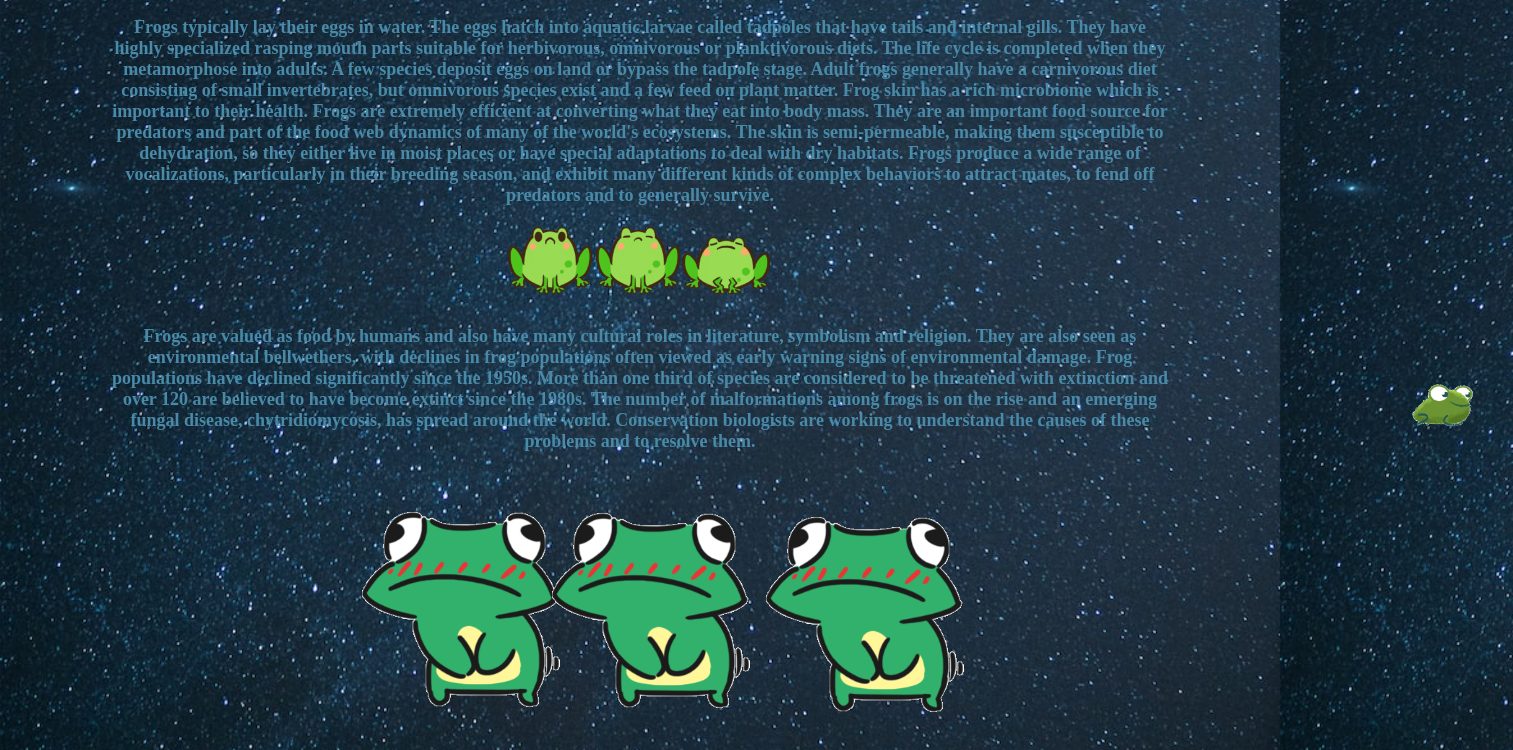
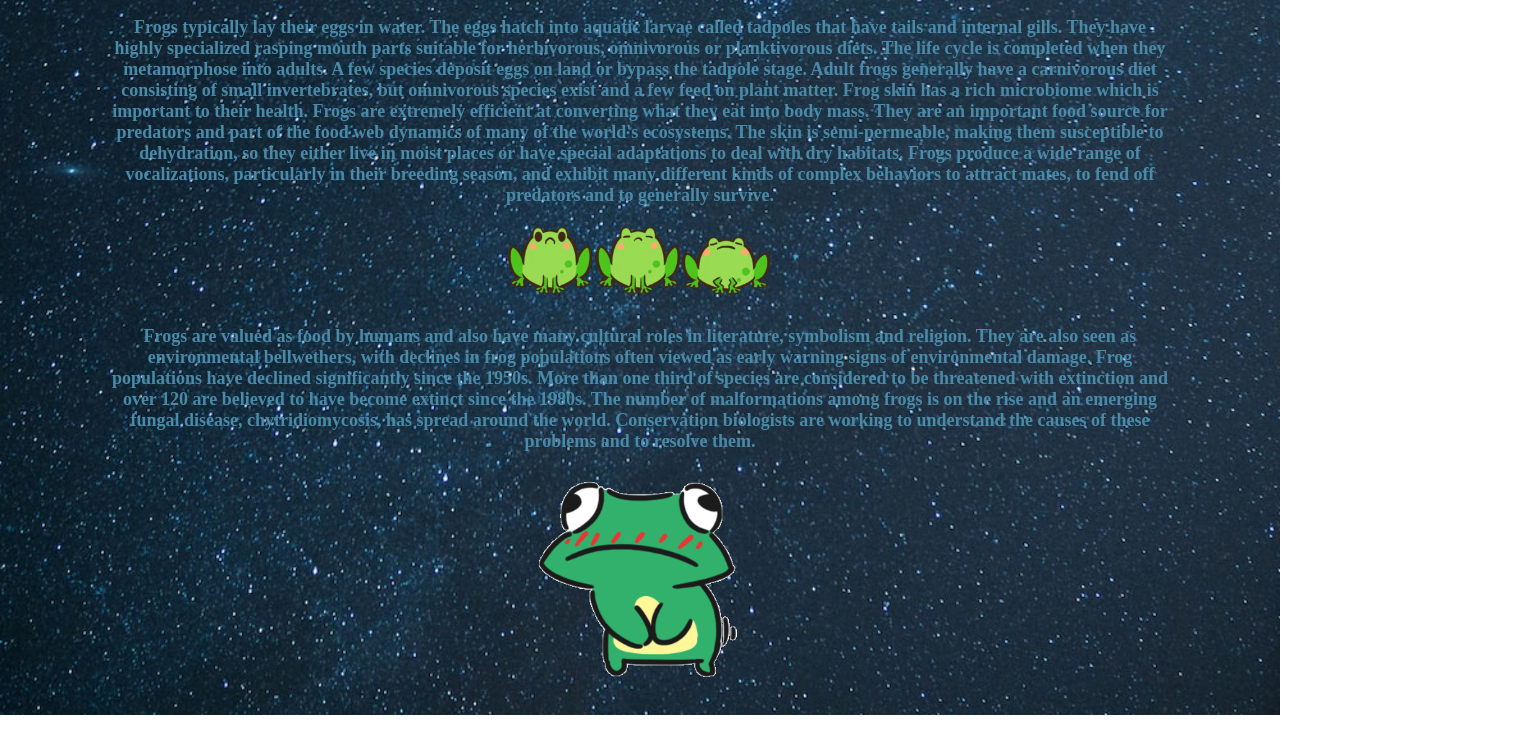
Before and after one commit to dezpez2/Homescreen, a plain HTML site: page index.html in a window 1280 px wide. Shown: the part 717-1467 px from the top of the page, 1513 px wide, since content can reach past the window. After the commit the page ends 1432 px from the top, so only its background shows below. Drawn offline with Linux system fonts and the light colour scheme.

Commit message:
deleted frogies

```diff
--- a/index.html
+++ b/index.html
@@ -20,7 +20,7 @@
     position: relative;
     width: 350px;
     margin: -20 auto;
-    margin-left: 37% ;
+    margin-left: 38% ;
 
   }
 
@@ -90,32 +90,11 @@
     padding: 0px 100px;
   }
 
-  .jumpy-frog {
-    width: 130px;
-    margin-bottom: 150;
-    margin-top: -250;
-    margin-left: 1375px;
-  }
-
   .blushin-froggie {
     width: 200px;
     margin-bottom: 30;
     margin-top: -90;
-    margin-left: 28%;
-  }
-
-  .blushin-froggie2 {
-    width: 200px;
-    margin-bottom: 30;
-    margin-top: -220;
-    margin-left: 60%;
-  }
-
-  .blushin-froggie3 {
-    width: 200px;
-    margin-bottom: 30;
-    margin-top: -229;
-    margin-left: 43%;
+    margin-left: 42%;
   }
 
 </style>
@@ -132,8 +111,5 @@
   <h3 class="froggy-text3">Frogs typically lay their eggs in water. The eggs hatch into aquatic larvae called tadpoles that have tails and internal gills. They have highly specialized rasping mouth parts suitable for herbivorous, omnivorous or planktivorous diets. The life cycle is completed when they metamorphose into adults. A few species deposit eggs on land or bypass the tadpole stage. Adult frogs generally have a carnivorous diet consisting of small invertebrates, but omnivorous species exist and a few feed on plant matter. Frog skin has a rich microbiome which is important to their health. Frogs are extremely efficient at converting what they eat into body mass. They are an important food source for predators and part of the food web dynamics of many of the world's ecosystems. The skin is semi-permeable, making them susceptible to dehydration, so they either live in moist places or have special adaptations to deal with dry habitats. Frogs produce a wide range of vocalizations, particularly in their breeding season, and exhibit many different kinds of complex behaviors to attract mates, to fend off predators and to generally survive.</h3>
 	<img class="froggies" src="froggies.gif" alt="three frogs singing">
 	<h3 class="froggy-text4">Frogs are valued as food by humans and also have many cultural roles in literature, symbolism and religion. They are also seen as environmental bellwethers, with declines in frog populations often viewed as early warning signs of environmental damage. Frog populations have declined significantly since the 1950s. More than one third of species are considered to be threatened with extinction and over 120 are believed to have become extinct since the 1980s. The number of malformations among frogs is on the rise and an emerging fungal disease, chytridiomycosis, has spread around the world. Conservation biologists are working to understand the causes of these problems and to resolve them.</h3>
-	<img class="jumpy-frog" src="jumpy-frog.gif" alt="small frog jumping">
   <img class="blushin-froggie" src="blushin-froggie.gif" alt="animated frog blushing moving side to side">
-	<img class="blushin-froggie2" src="blushin-froggie.gif" alt="animated frog blushing moving side to side">
-	<img class="blushin-froggie3" src="blushin-froggie.gif" alt="animated frog blushing moving side to side">
-</body>
+	</body>
```
